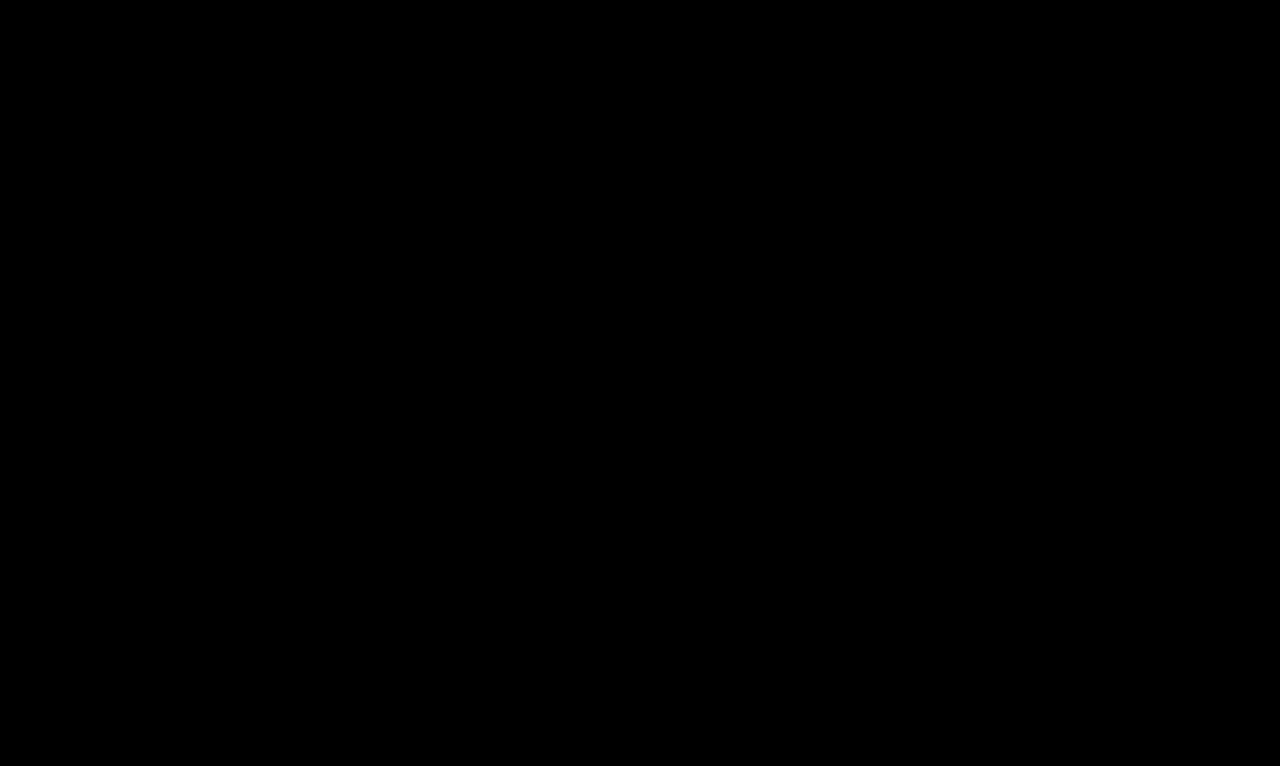
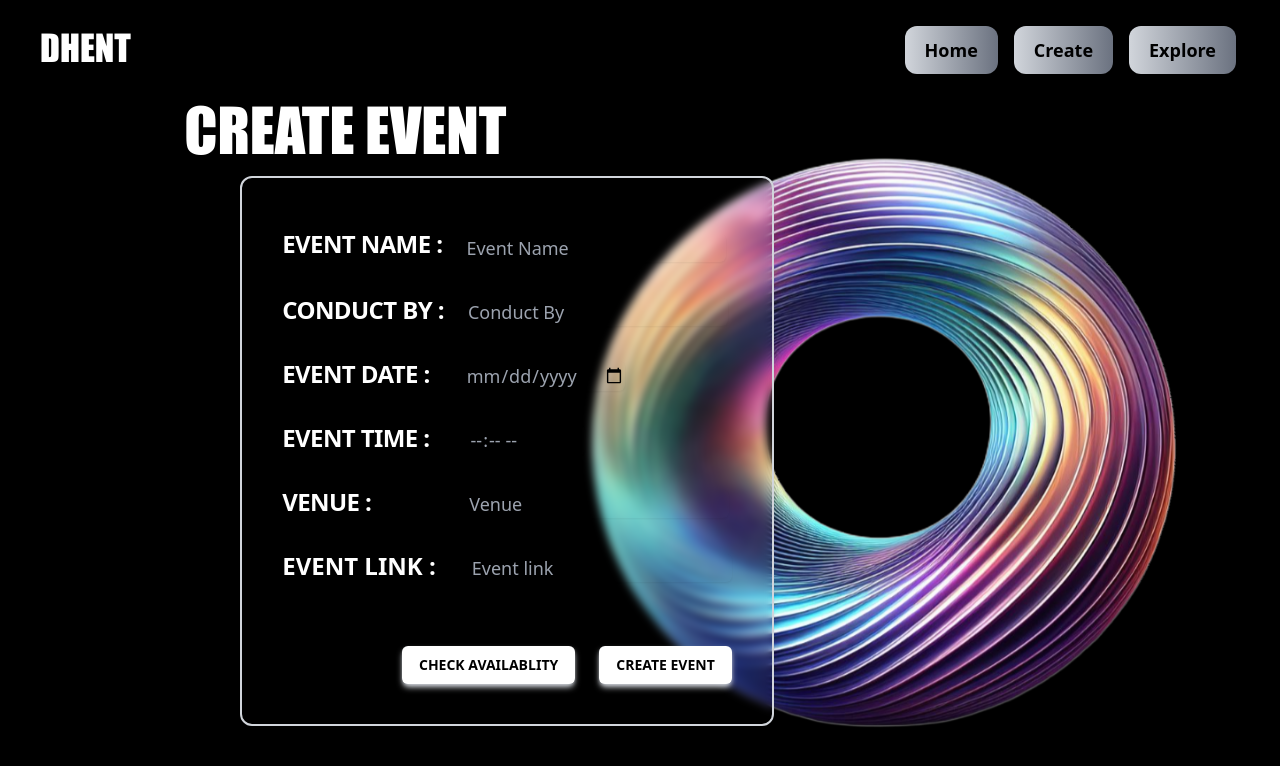
Before and after one commit to HarishKanna-05/Event-management, a React (Vite) app in the folder DBMS pro/luma/: page /event/create in a window 1280 px wide. Before the commit this address had no page. Shown: the top 766 px of the page. Built offline with nearby package versions, Linux system fonts and the light colour scheme.

Commit message:
update:backend

```diff
--- a/DBMS pro/luma/package.json
+++ b/DBMS pro/luma/package.json
@@ -10,6 +10,7 @@
     "preview": "vite preview"
   },
   "dependencies": {
+    "axios": "^1.7.1",
     "react": "^18.2.0",
     "react-dom": "^18.2.0",
     "react-router-dom": "^6.23.1"
--- a/DBMS pro/luma/src/App.jsx
+++ b/DBMS pro/luma/src/App.jsx
@@ -5,18 +5,18 @@ import ExploreEvent from "./components/ExploreEvent";
 import Home from "./components/Home";
 import Devs from "./components/Pages/Devs";
 import GDSC from "./components/Pages/GDSC";
-import UIpath from "./components/Pages/UIpath";
 import IEEE from "./components/Pages/IEEE";
-import Rotaract from "./components/Pages/Rotaract";
-import Yuva from "./components/Pages/Yuva";
 import Leo from "./components/Pages/Leo";
 import Others from "./components/Pages/Others";
+import Rotaract from "./components/Pages/Rotaract";
+import UIpath from "./components/Pages/UIpath";
+import Yuva from "./components/Pages/Yuva";
 
 function App() {
   return (
     <Routes>
       <Route path="/" element={<Home />} />
-      <Route path="/create" element={<CreateEvent />} />
+      <Route path="/event/create" element={<CreateEvent />} />
       <Route path="/explore" element={<ExploreEvent />} />
       <Route path="/devs" element={<Devs />} />
       <Route path="/gdsc" element={<GDSC />} />
--- a/DBMS pro/luma/src/components/CreateEvent.jsx
+++ b/DBMS pro/luma/src/components/CreateEvent.jsx
@@ -1,7 +1,49 @@
-import React from "react";
+import axios from "axios";
+import React, { useState } from "react";
+import { useNavigate } from "react-router-dom";
 import Header from "./Header";
 
 const CreateEvent = () => {
+  const [eventName, setEventName] = useState("");
+  const [conductBy, setConductBy] = useState("");
+  const [eventDate, setEventDate] = useState("");
+  const [eventTime, setEventTime] = useState("");
+  const [venue, setVenue] = useState("");
+  const [link, setLink] = useState("");
+  const navigate = useNavigate();
+  const handleEvent = (e) => {
+    e.preventDefault();
+    const data = {
+      eventName,
+      conductBy,
+      eventDate,
+      eventTime,
+      venue,
+      link,
+    };
+    console.log(data);
+    axios
+      .post("http://localhost:5000/event", data)
+      .then((res) => {
+        console.log(res);
+        alert("Event created successfully");
+        navigate("/");
+      })
+      .catch((error) => {
+        if (error.response) {
+          console.log(error.response.data);
+          console.log(error.response.status);
+          console.log(error.response.headers);
+        } else if (error.request) {
+          // The request was made but no response was received
+          console.log(error.request);
+        } else {
+          console.log(err);
+          alert("Error in creating event");
+        }
+      });
+  };
+
   return (
     <>
       <Header />
@@ -13,7 +55,10 @@ const CreateEvent = () => {
           <div className="text-white z-10 text-6xl font-impact">
             <h1 className="-ml-14">CREATE EVENT</h1>
           </div>
-          <form className="relative z-10 bg-opacity-10  bg-gray-500 border-2 border-gray-300 border-opacity-88   bg-clip-padding backdrop-filter backdrop-blur-sm rounded-xl space-y-8  bg-transparent shadow-md  p-10  mt-4">
+          <form
+            onSubmit={handleEvent}
+            className="relative z-10 bg-opacity-10  bg-gray-500 border-2 border-gray-300 border-opacity-88   bg-clip-padding backdrop-filter backdrop-blur-sm rounded-xl space-y-8  bg-transparent shadow-md  p-10  mt-4"
+          >
             <div className="space-y-4 bg-transparent uppercase pb-6 ">
               <div className="flex gap-4 items-center  py-2 bg-transparent ">
                 <label
@@ -25,6 +70,9 @@ const CreateEvent = () => {
                 <input
                   id="eventName"
                   type="text"
+                  onChange={(e) => {
+                    setEventName(e.target.value);
+                  }}
                   className="mt-2 block text-lg pl-2 rounded-md border-gray-300 shadow-sm text-white focus:border-indigo-300 focus:ring focus:ring-indigo-200 focus:ring-opacity-50 bg-transparent "
                   placeholder="Event Name"
                   required
@@ -32,14 +80,17 @@ const CreateEvent = () => {
               </div>
               <div className="flex gap-4 items-center bg-transparent ">
                 <label
-                  htmlFor="eventDate"
+                  htmlFor="conductBy"
                   className="block tracking-tight text-2xl font-bold text-white py-2 bg-transparent "
                 >
                   Conduct By :
                 </label>
                 <input
-                  id=""
+                  id="Conduct By"
                   type="text"
+                  onChange={(e) => {
+                    setConductBy(e.target.value);
+                  }}
                   className="mt-1 block  rounded-md text-lg pl-2  border-gray-300 shadow-sm text-white focus:border-indigo-300 focus:ring focus:ring-indigo-200 focus:ring-opacity-50 bg-transparent "
                   placeholder="Conduct By"
                   required
@@ -55,6 +106,9 @@ const CreateEvent = () => {
                 <input
                   id="eventDate"
                   type="date"
+                  onChange={(e) => {
+                    setEventDate(e.target.value);
+                  }}
                   className="mt-1 block  rounded-md text-lg pl-2 text-gray-400 border-gray-300 shadow-sm  focus:border-indigo-300 focus:ring focus:ring-indigo-200 focus:ring-opacity-50 bg-transparent "
                   placeholder="Event Name"
                   required
@@ -62,28 +116,34 @@ const CreateEvent = () => {
               </div>
               <div className="flex gap-8 items-center bg-transparent ">
                 <label
-                  htmlFor="eventDate"
+                  htmlFor="eventTime"
                   className="block tracking-tight text-2xl font-bold text-white py-2 bg-transparent "
                 >
                   Event Time :
                 </label>
                 <input
-                  id="eventDate"
+                  id="eventTime"
                   type="time"
+                  onChange={(e) => {
+                    setEventTime(e.target.value);
+                  }}
                   className="mt-1 block text-lg pl-2 rounded-md border-gray-300 shadow-sm text-gray-400 focus:border-indigo-300 focus:ring focus:ring-indigo-200 focus:ring-opacity-50 bg-transparent "
                   required
                 />
               </div>
               <div className="flex gap-[90px] items-center bg-transparent ">
                 <label
-                  htmlFor="eventDate"
+                  htmlFor="Venue"
                   className="block tracking-tight  text-2xl font-bold text-white py-2 bg-transparent "
                 >
                   venue :
                 </label>
                 <input
-                  id="eventDate"
+                  id="Venue"
                   type="text"
+                  onChange={(e) => {
+                    setVenue(e.target.value);
+                  }}
                   className="mt-1 block text-lg pl-2  rounded-md border-gray-300 shadow-sm text-white focus:border-indigo-300 focus:ring focus:ring-indigo-200 focus:ring-opacity-50 bg-transparent "
                   placeholder="Venue"
                   required
@@ -99,6 +159,9 @@ const CreateEvent = () => {
                 <input
                   id="eventLink"
                   type="text"
+                  onChange={(e) => {
+                    setLink(e.target.value);
+                  }}
                   className="mt-1 block text-lg pl-2 rounded-md border-gray-300 shadow-sm text-white focus:border-indigo-300 focus:ring focus:ring-indigo-200 focus:ring-opacity-50 bg-transparent "
                   placeholder="Event link"
                   required
@@ -114,6 +177,9 @@ const CreateEvent = () => {
               </button>
               <button
                 type="submit"
+                onClick={() => {
+                  console.log("button clicked");
+                }}
                 className="inline-flex uppercase justify-center py-2 px-4 border border-transparent shadow-gray-300 shadow-md text-sm font-bold rounded-md text-black bg-white  hover:bg-black hover:text-white hover:outline "
               >
                 Create Event
--- a/DBMS pro/luma/src/components/Header.jsx
+++ b/DBMS pro/luma/src/components/Header.jsx
@@ -1,4 +1,5 @@
 import React, { useState } from "react";
+import { Link } from "react-router-dom";
 const Header = () => {
   const [isSignIn, setIsSignIn] = useState(false);
   const handleMenu = () => {
@@ -10,23 +11,34 @@ const Header = () => {
       <div className="flex-1 m-2 ">
         <h1 className="text-white text-4xl font-impact ml-3 p-5">DHENT</h1>
       </div>
-      <div className="p-6 m-3">
-        {/* <nav>
-          <Link className="font-extrabold text-lg  btn-grad bg-gradient-to-r from-gray-300  to-gray-500 hover:from-gray-700 hover:to-gray-500 hover:text-white transition duration-500 ease-in-out transform hover:-translate-y-1 hover:scale-110 py-3 px-5 uppercase  rounded-xl shadow-md">
-            {isSignIn ? (
-              <button onClick={handleMenu}>SIGN IN</button>
-            ) : (
-              <button onClick={handleMenu}>SIGN OUT</button>
-            )}
+      <div className="flex justify-evenly z-50 p-6 m-3">
+        <nav className="hidden md:block">
+          <Link
+            to="/"
+            className="mx-2 font-extrabold text-lg  btn-grad bg-gradient-to-r from-gray-300  to-gray-500 hover:from-gray-700 hover:to-gray-500 hover:text-white transition duration-500 ease-in-out transform hover:-translate-y-1 hover:scale-110 py-3 px-5 uppercase  rounded-xl shadow-md"
+          >
+            <button>Home</button>
           </Link>
-        </nav> */}
+          <Link
+            to="/event/create"
+            className="mx-2 font-extrabold text-lg  btn-grad bg-gradient-to-r from-gray-300  to-gray-500 hover:from-gray-700 hover:to-gray-500 hover:text-white transition duration-500 ease-in-out transform hover:-translate-y-1 hover:scale-110 py-3 px-5 uppercase  rounded-xl shadow-md"
+          >
+            <button>Create</button>
+          </Link>
+          <Link
+            to="/explore"
+            className="mx-2 font-extrabold text-lg  btn-grad bg-gradient-to-r from-gray-300  to-gray-500 hover:from-gray-700 hover:to-gray-500 hover:text-white transition duration-500 ease-in-out transform hover:-translate-y-1 hover:scale-110 py-3 px-5 uppercase  rounded-xl shadow-md"
+          >
+            <button>Explore</button>
+          </Link>
+        </nav>
         <svg
           xmlns="http://www.w3.org/2000/svg"
           fill="none"
           viewBox="0 0 20 20"
           strokeWidth={1.5}
           stroke="currentColor"
-          className="w-6 h-6 text-white text-3xl cursor-pointer"
+          className="block md:hidden  mx-2 w-6 h-6 text-white text-3xl cursor-pointer"
           onClick={() => setMenu(!menu)}
         >
           <path
@@ -37,7 +49,9 @@ const Header = () => {
         </svg>
       </div>
       {menu && (
-        <div className="absolute top-16 right-10  border-2 mt-6 p-4  rounded-lg shadow-lg">
+        <div
+          className={`absolute top-16 right-10 md:hidden border-2 mt-6 p-4  rounded-lg shadow-lg`}
+        >
           <ul className="">
             <li className="p-4 main">
               <a href="/" className="text-white ">
--- a/DBMS pro/luma/src/components/Home.jsx
+++ b/DBMS pro/luma/src/components/Home.jsx
@@ -29,7 +29,7 @@ const Home = () => {
             </div>
           </div>
 
-          <Link to="/Create" className="">
+          <Link to="/event/create" className="">
             <button className="m-2 text-2xl font-extrabold tracking-tight bg-white p-4 rounded-md text-black hover:bg-black hover:text-white hover:outline">
               CREATE EVENTS
             </button>
--- a/DBMS pro/luma/src/index.css
+++ b/DBMS pro/luma/src/index.css
@@ -4,6 +4,9 @@
 @tailwind utilities;
 *{
   background-color: black;
+}
+body {
+  text-size-adjust: 100%; /* Adjust as needed */
 }
 .main{
   @apply transform transition-transform duration-200 ease-out hover:scale-110 hover:ease-in-out;
```
Also changed, not shown: 2 other files (tests, documents, lock files or other folders).
